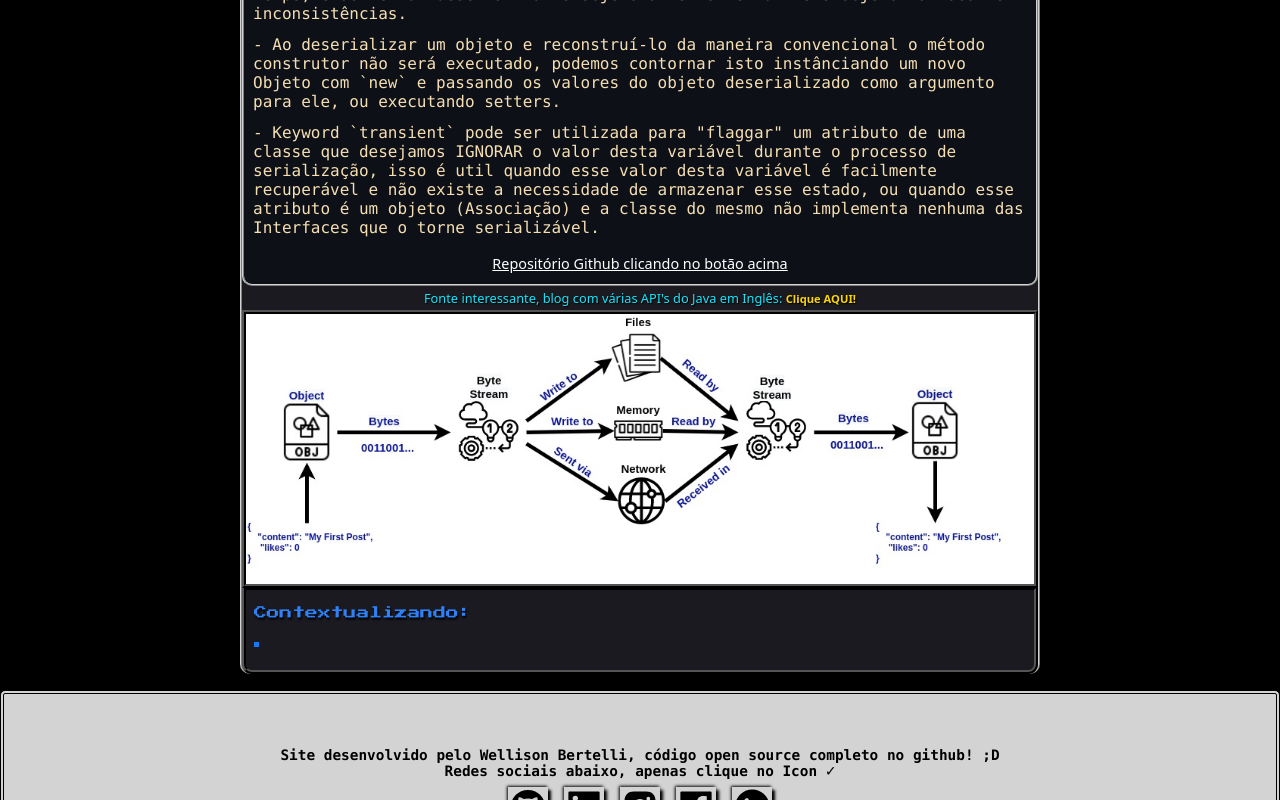
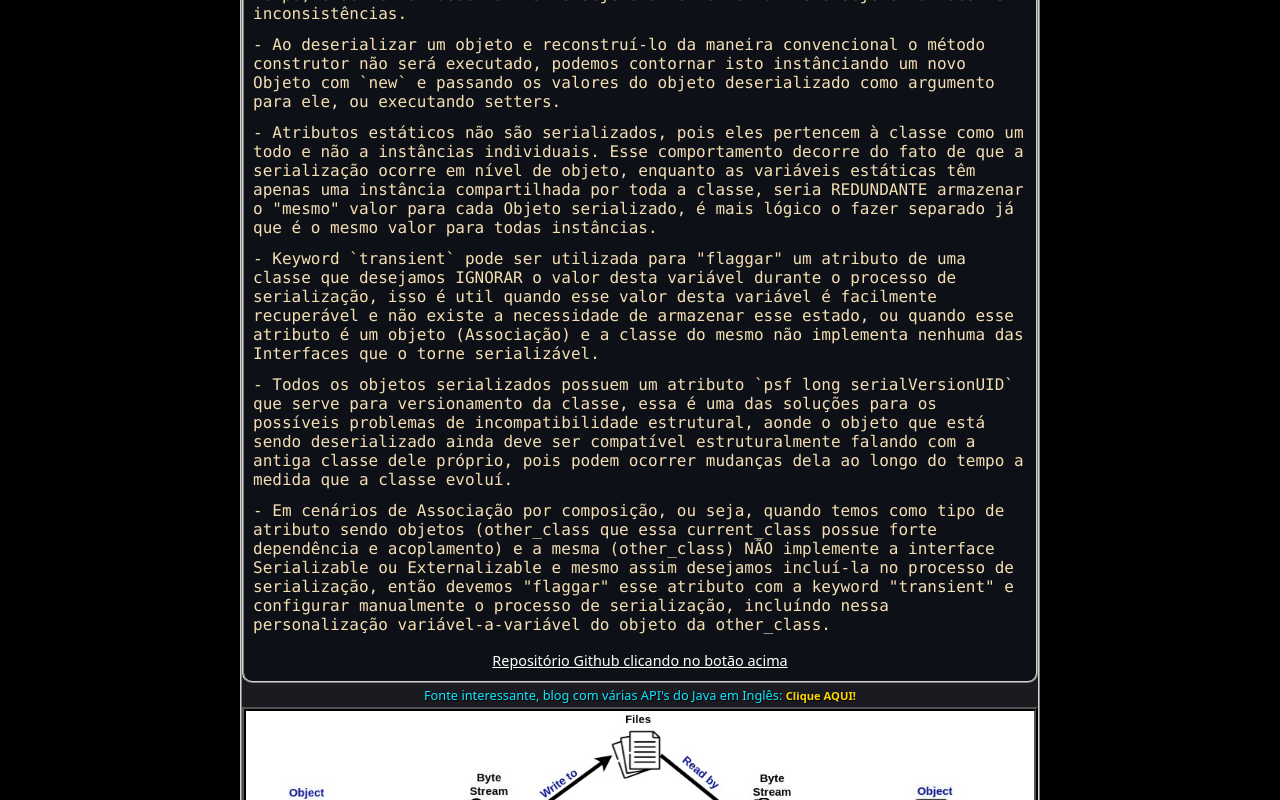
Before and after one commit to WelBert-dev/BibleOfJava, a React (Create React App) app: page /#/serialization in a window 1280 px wide. Shown: the part 960-1760 px from the top of the page. Built offline with nearby package versions, Linux system fonts and the light colour scheme.

Commit message:
Finaliza SerializationScreen com mais informações no container do titulo principa, mas ainda faltando as seções e os exemplos de implementação

```diff
--- a/src/screens/serializationScreen/SerializationScreen.js
+++ b/src/screens/serializationScreen/SerializationScreen.js
@@ -61,7 +61,10 @@ export default function SerializationScreen() {
                             <span>- Depois de marcarmos a classe do Objeto com Serializable ou Externalizable, pode-se usar a classe ObjectOutputStream para escrever o objeto em um fluxo de saída, e a classe ObjectInputStream para ler o objeto de volta em sua forma original.</span>
                             <span>- É importante lembrar que a deserialização pode ser afetada por problemas de compatibilidade, pois a estrutura do objeto serializado pode mudar ao longo do tempo, e ao tentar deserializar o objeto anterior em um novo objeto vai ocorrer inconsistências.</span>
                             <span>- Ao deserializar um objeto e reconstruí-lo da maneira convencional o método construtor não será executado, podemos contornar isto instânciando um novo Objeto com `new` e passando os valores do objeto deserializado como argumento para ele, ou executando setters.</span>
+                            <span>- Atributos estáticos não são serializados, pois eles pertencem à classe como um todo e não a instâncias individuais. Esse comportamento decorre do fato de que a serialização ocorre em nível de objeto, enquanto as variáveis estáticas têm apenas uma instância compartilhada por toda a classe, seria REDUNDANTE armazenar o "mesmo" valor para cada Objeto serializado, é mais lógico o fazer separado já que é o mesmo valor para todas instâncias.</span>
                             <span>- Keyword `transient` pode ser utilizada para "flaggar" um atributo de uma classe que desejamos IGNORAR o valor desta variável durante o processo de serialização, isso é util quando esse valor desta variável é facilmente recuperável e não existe a necessidade de armazenar esse estado, ou quando esse atributo é um objeto (Associação) e a classe do mesmo não implementa nenhuma das Interfaces que o torne serializável.</span>
+                            <span>- Todos os objetos serializados possuem um atributo `psf long serialVersionUID` que serve para versionamento da classe, essa é uma das soluções para os possíveis problemas de incompatibilidade estrutural, aonde o objeto que está sendo deserializado ainda deve ser compatível estruturalmente falando com a antiga classe dele próprio, pois podem ocorrer mudanças dela ao longo do tempo a medida que a classe evoluí.</span>
+                            <span>- Em cenários de Associação por composição, ou seja, quando temos como tipo de atributo sendo objetos (other_class que essa current_class possue forte dependência e acoplamento) e a mesma (other_class) NÃO implemente a interface Serializable ou Externalizable e mesmo assim desejamos incluí-la no processo de serialização, então devemos "flaggar" esse atributo com a keyword "transient" e configurar manualmente o processo de serialização, incluíndo nessa personalização variável-a-variável do objeto da other_class.</span>
 
                             <p>Repositório Github clicando no botão acima</p>
                         </div>
@@ -78,7 +81,7 @@ export default function SerializationScreen() {
                                 <li>
                                     <h3 class="projects-subtitle">Contextualizando:</h3>
                                     <ul className="projects-frontend--container">
-                                        <li></li>
+                                        <li>Em desenvolvimento... Completo no github, basta clicar no botão acima no container do titulo do card!</li>
                                     </ul>
                                 </li>
                             </ul>
```
